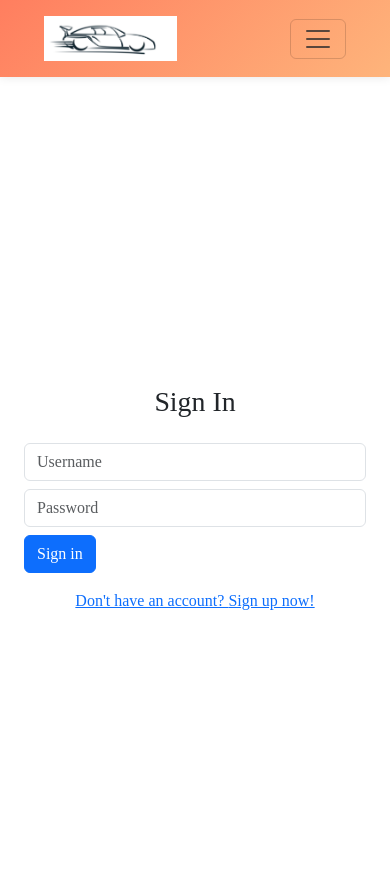
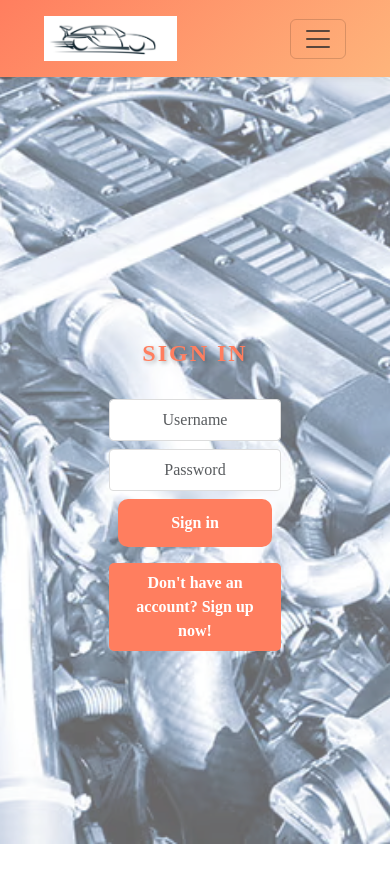
Before and after one commit to JacquesIversen/pp5-react, a React (Create React App) app: page /signin in a window 390 px wide. Shown: the top 882 px of the page. Built offline with nearby package versions, Linux system fonts and the light colour scheme; a web font is replaced by a local one.

Commit message:
signin styling responsive

```diff
--- a/src/components/NavBar.js
+++ b/src/components/NavBar.js
@@ -28,14 +28,24 @@ const NavBar = () => {
               <i className="fa-solid fa-house"></i> Home
             </NavLink>
             {currentUser && (
+              <>
                 <NavLink
                   exact
                   className={styles.NavLink}
                   activeClassName={styles.Active}
                   to="/"
                 >
-                <i className="fa-solid fa-house"></i> signout
+                  <i class="fa-solid fa-right-from-bracket"></i> Post an Issue now
                 </NavLink>
+                <NavLink
+                  exact
+                  className={styles.NavLink}
+                  activeClassName={styles.Active}
+                  to="/"
+                >
+                  <i class="fa-solid fa-right-from-bracket"></i> Sign Out
+                </NavLink>
+              </>
             )}
             {!currentUser && (
               <>
--- a/src/pages/auth/SignInForm.js
+++ b/src/pages/auth/SignInForm.js
@@ -1,10 +1,8 @@
-import React, { useContext, useState } from "react";
-
+import React, { useState } from "react";
+import styles from "../../styles/AuthForm.module.css";
 import Form from "react-bootstrap/Form";
 import Alert from "react-bootstrap/Alert";
 import Button from "react-bootstrap/Button";
-import Col from "react-bootstrap/Col";
-import Row from "react-bootstrap/Row";
 import Container from "react-bootstrap/Container";
 import { useAuth } from "../../contexts/CurrentUserContext";
 import { Link, useHistory } from "react-router-dom";
@@ -34,11 +32,13 @@ function SignInForm() {
       [event.target.name]: event.target.value,
     });
   };
-
+  /*   className={`${styles.Content} `} */
   return (
-    <Container className="d-flex flex-column align-items-center justify-content-center vh-100">
-      <h1 className="mb-4">Sign In</h1>
-      <Form onSubmit={handleSubmit} className="w-100">
+    <Container
+      className={`${styles.Container} d-flex flex-column align-items-center justify-content-center vh-100`}
+    >
+      <h1 className={`${styles.Header} mb-4`}>Sign In</h1>
+      <Form onSubmit={handleSubmit} className={`${styles.Form} w-100`}>
         <Form.Group controlId="username">
           <Form.Control
             type="text"
@@ -46,7 +46,7 @@ function SignInForm() {
             name="username"
             value={username}
             onChange={handleChange}
-            className="mb-2"
+            className={`${styles.Input} mb-2`}
           />
           {errors.username?.map((message, idx) => (
             <Alert key={idx} variant="warning">
@@ -61,7 +61,7 @@ function SignInForm() {
             name="password"
             value={password}
             onChange={handleChange}
-            className="mb-2"
+            className={`${styles.Input} mb-2`}
           />
           {errors.password?.map((message, idx) => (
             <Alert key={idx} variant="warning">
@@ -69,7 +69,7 @@ function SignInForm() {
             </Alert>
           ))}
         </Form.Group>
-        <Button type="submit" className="mb-3">
+        <Button type="submit" className={`${styles.Button} mb-3`}>
           Sign in
         </Button>
         {errors.non_field_errors?.map((message, idx) => (
@@ -77,10 +77,10 @@ function SignInForm() {
             {message}
           </Alert>
         ))}
+        <Link to="/signup" className={styles.Link}>
+          Don't have an account? <span>Sign up now!</span>
+        </Link>
       </Form>
-      <Link to="/signup">
-        Don't have an account? <span>Sign up now!</span>
-      </Link>
     </Container>
   );
 }
--- /dev/null
+++ b/src/styles/AuthForm.module.css
@@ -0,0 +1,131 @@
+/* SignupForm.module.css */
+
+
+body::before {
+content: "";
+background-image: url('../Assets/enginebay-background-signin/signup.png');
+background-size: cover;
+background-repeat: no-repeat;
+background-position: center center;
+background-attachment: fixed;
+position: fixed;
+top: 0;
+left: 0;
+width: 100%;
+height: 100%;
+opacity: 0.6;
+z-index: -1;
+}
+
+.Container {
+max-width: 75%;
+}
+
+.Form {
+max-width: 75%;
+width: 100%;
+margin: 0 auto;
+padding: 2rem;
+background: rgba(255, 255, 255, 0.8);
+border-radius: 8px;
+box-shadow: 0px 0px 20px 0px rgba(0, 0, 0, 0.1);
+position: relative;
+z-index: 1;
+display: flex;
+flex-direction: column;
+align-items: center;
+justify-content: center;
+}
+
+@media (max-width: 768px) {
+.Form {
+  background: none; /* Remove the background on smaller screens */
+  box-shadow: none; /* Remove the box shadow on smaller screens */
+  padding: 1rem; /* Decrease padding for smaller screens */
+}
+}
+
+@media (max-width: 576px) {
+.Form {
+  padding: 0.5rem; /* Further decrease padding for smaller screens */
+}
+}
+
+.Header {
+font-size: 2.5rem;
+font-weight: bold;
+color: #ff7e5f;
+margin-bottom: 1rem;
+text-transform: uppercase;
+letter-spacing: 2px;
+text-shadow: 2px 2px 4px rgba(0, 0, 0, 0.3);
+}
+
+@media (max-width: 768px) {
+.Header {
+  font-size: 2rem; /* Decrease font size on smaller screens */
+}
+}
+
+@media (max-width: 576px) {
+.Header {
+  font-size: 1.5rem; /* Further decrease font size for smaller screens */
+}
+}
+
+.Input {
+width: 100%;
+padding: 0.5rem;
+margin-bottom: 1rem;
+font-size: 1rem;
+border: 1px solid #ddd;
+border-radius: 4px;
+text-align: center;
+}
+
+.Button {
+background-color: #ff7e5f;
+color: #fff;
+border: none;
+padding: 0.75em 0;
+font-size: 1em;
+border-radius: 10px;
+cursor: pointer;
+transition: background-color 0.3s ease;
+width: 90%;
+max-width: 300px;
+margin: 0 auto;
+font-weight: bold;
+
+}
+
+.Button:hover {
+background-color: #feb47b;
+}
+
+.Link {
+  color: #ff7e5f;
+  text-decoration: none;
+  font-weight: bold;
+  transition: color 0.3s ease, transform 0.3s ease;
+  padding: 0.5rem 1rem;
+}
+
+.Link:hover {
+  color: #feb47b;
+  transform: scale(1.05);
+}
+
+@media (max-width: 768px) {
+  .Link {
+    background-color: #ff7e5f; /* Add a light background on smaller devices */
+    color: #fff; /* Set text color to white for better contrast */
+    border-radius: 5px; /* Optional: Add border-radius for rounded corners */
+    padding: 0.5rem 1rem; /* Adjust padding for smaller devices */
+    text-align: center;
+  }
+
+  .Link:hover {
+    background-color: #feb47b; /* Change background color on hover */
+  }
+}
--- a/src/styles/SignUpForm.module.css
+++ /dev/null
@@ -1,82 +0,0 @@
-/* SignupForm.module.css */
-
-
-body::before {
-content: "";
-background-image: url('../Assets/enginebay-background-signin/signup.png');
-background-size: cover;
-background-repeat: no-repeat;
-background-position: center center;
-background-attachment: fixed;
-position: fixed;
-top: 0;
-left: 0;
-width: 100%;
-height: 100%;
-opacity: 0.6;
-z-index: -1;
-}
-
-.FormContainer {
-    max-width: 75%;
-    width: 100%;
-    margin: 0 auto;
-    padding: 2rem;
-    background: rgba(255, 255, 255, 0.8);
-    border-radius: 8px;
-    box-shadow: 0px 0px 20px 0px rgba(0, 0, 0, 0.1);
-    position: relative;
-    z-index: 1;
-    display: flex;
-    flex-direction: column;
-    align-items: center;
-    justify-content: center; /* Center content horizontally */
-  }
-
-.Header {
-font-size: 2.5rem;
-font-weight: bold;
-color: #ff7e5f;
-margin-bottom: 1rem;
-text-transform: uppercase;
-letter-spacing: 2px;
-text-shadow: 2px 2px 4px rgba(0, 0, 0, 0.3);
-}
-
-.Input {
-width: 100%;
-padding: 0.5rem;
-margin-bottom: 1rem;
-font-size: 1rem;
-border: 1px solid #ddd;
-border-radius: 4px;
-text-align: center;
-}
-
-.Button {
-    background-color: #ff7e5f;
-    color: #fff;
-    border: none;
-    padding: 0.75rem 7rem;
-    font-size: 1rem;
-    border-radius: 10px;
-    cursor: pointer;
-    transition: background-color 0.3s ease;
-    margin: 0 auto; /* Center the button horizontally */
-  }
-
-.Button:hover {
-background-color: #feb47b;
-}
-
-.Link {
-color: #ff7e5f;
-text-decoration: none;
-font-weight: bold;
-transition: color 0.3s ease, transform 0.3s ease;
-}
-
-.Link:hover {
-color: #feb47b;
-transform: scale(1.05);
-}
```
Lines whose indentation alone changed are shown as unchanged.
